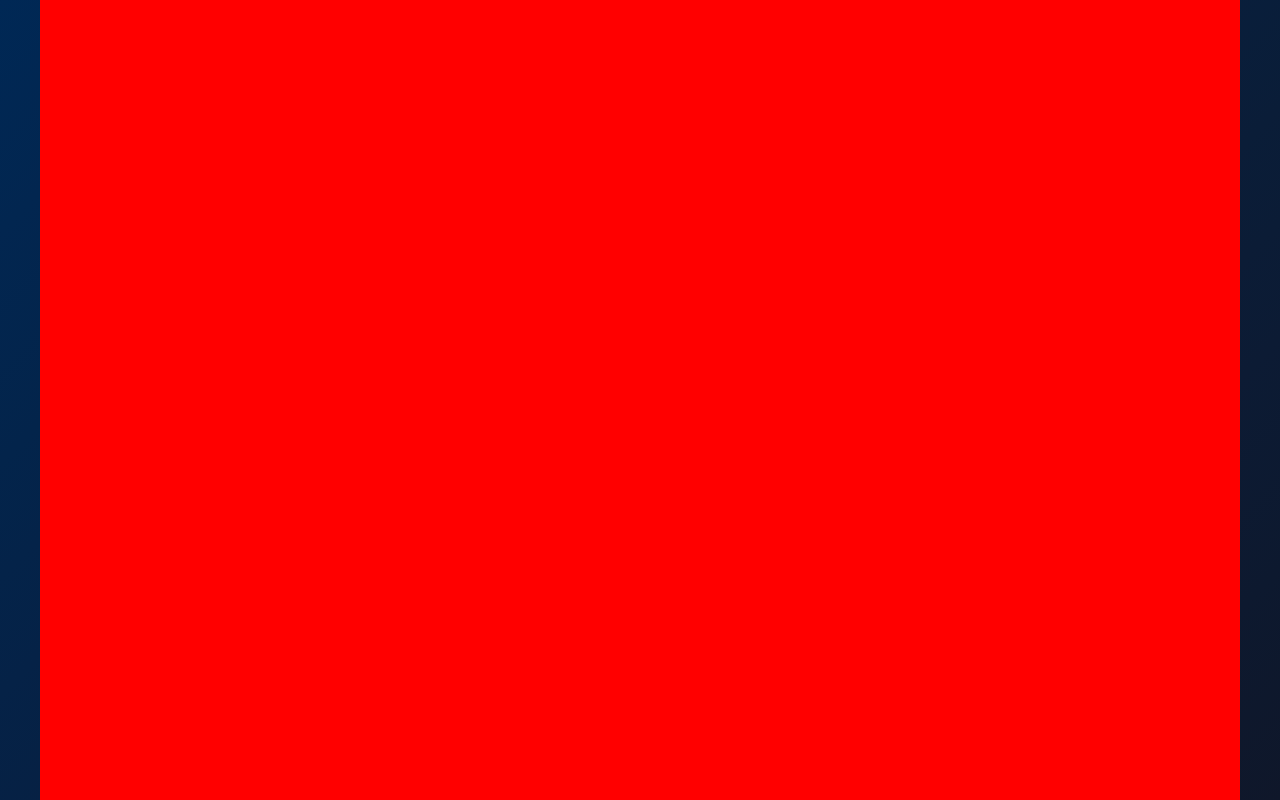
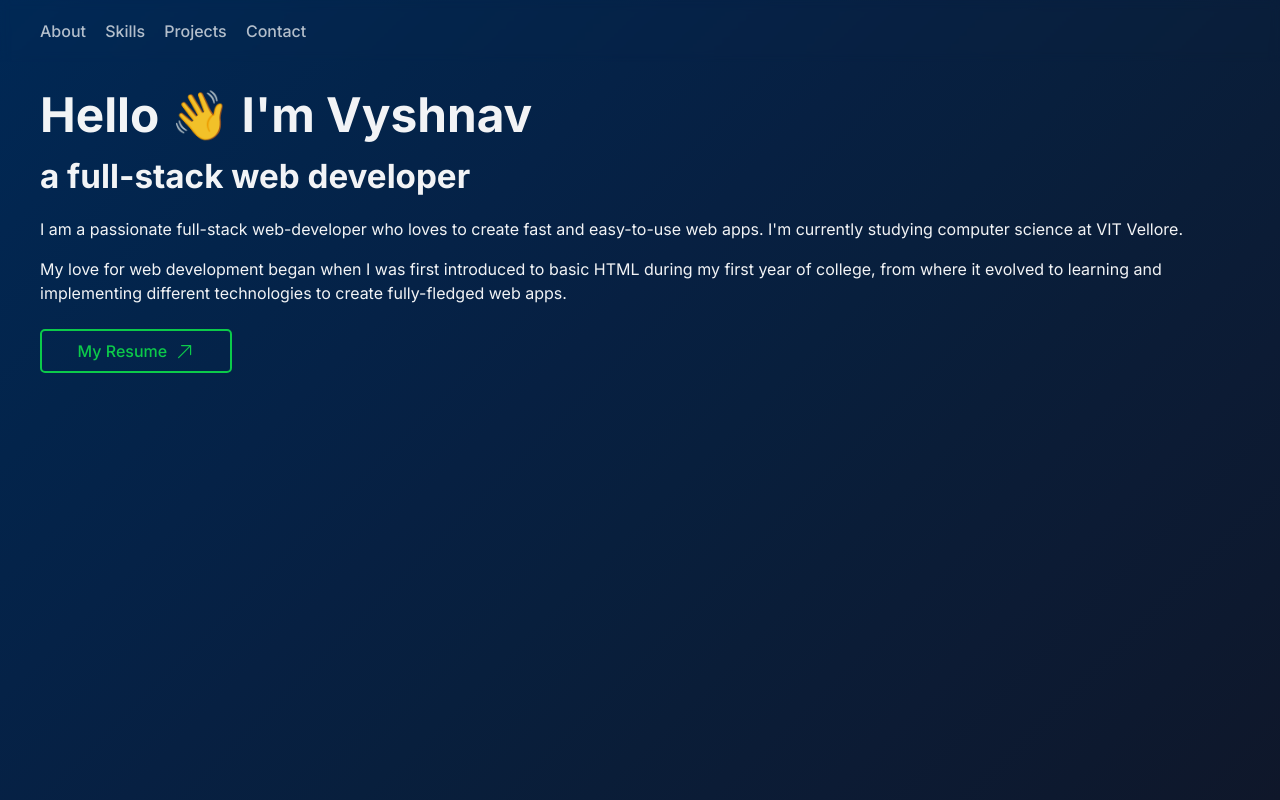
Before and after one commit to vyshnav856/portfolio, a React (Vite) app: page / in a window 1280 px wide. Built offline with nearby package versions, Linux system fonts and the light colour scheme.

Commit message:
created about section

```diff
--- a/src/App.css
+++ b/index.css
@@ -1,11 +1,18 @@
 :root {
 	--background-gradient: linear-gradient(-45deg, #0F172A, #0D192F, #0C1B34, #0A1D38, #081F3D, #072042, #052247, #03244B, #022650, #002855);
 	--text-color-1000: rgba(255, 255, 255, 1);
+	--text-color-950: rgba(255, 255, 255, 0.95);
 	--text-color-900: rgba(255, 255, 255, 0.9);
 	--text-color-800: rgba(255, 255, 255, 0.8);
 	--text-color-700: rgba(255, 255, 255, 0.7);
 	--text-color-600: rgba(255, 255, 255, 0.6);
 	--text-color-500: rgba(255, 255, 255, 0.5);
+
+	--heading-size-1: 2.986rem;
+	--heading-size-2: 2.488rem;
+	--heading-size-3: 2.074rem;
+	--heading-size-4: 1.728rem;
+	--heading-size-5: 1.44rem;
 }
 
 * {
@@ -14,30 +21,27 @@
 	box-sizing: border-box;
 }
 
-body {
-	width: 100dvw;
-	height: 100dvh;
-
-	background-image: var(--background-gradient);
-	background-repeat: no-repeat;
-	background-attachment: fixed;
-
-	font-family: "Inter", sans-serif;
-	color: var(--text-color-1000);
+a {
+	color: inherit;
+	text-decoration: none;
 }
 
-.responsive-container {
-	background-color: red;
-	min-height: 100dvh;
-	width: 1200px;
-	margin: 0 auto;
+ul {
+	list-style: none;
 }
 
+.s1, h1 {
+	font-size: 2.986rem;
+}
 
-/* Media queries */
+.s2, h2 {
+	font-size: 2.488rem;
+}
 
-@media all and (max-width: 720px) {
-	.responsive-container {
-		width: 700px;
-	}
+.s3, h3 {
+	font-size: 2.074rem;
 }
+
+.s4, h4 {
+	font-size: 1.728rem
+}
--- a/index.html
+++ b/index.html
@@ -6,6 +6,7 @@
 	<link rel="preconnect" href="https://fonts.googleapis.com">
 	<link rel="preconnect" href="https://fonts.gstatic.com" crossorigin>
 	<link href="https://fonts.googleapis.com/css2?family=Inter:wght@100..900&display=swap" rel="stylesheet">
+	<link rel="stylesheet" href="./index.css">
     <title>Vyshnav R</title>
   </head>
   <body>
--- /dev/null
+++ b/src/About.jsx
@@ -0,0 +1,15 @@
+import React from "react"
+import "./styles/About.css"
+
+export default function About() {
+	return (
+		<div className="about-container">
+			<h1 className="about-heading">Hello 👋 I'm Vyshnav</h1>
+			<h3 className="about-subheading">a full-stack web developer</h3>
+
+			<p className="intro-para">I am a passionate full-stack web-developer who loves to create fast and easy-to-use web apps. I'm currently studying computer science at VIT Vellore. </p>
+
+			<p className="intro-para-2">My love for web development began when I was first introduced to basic HTML during my first year of college, from where it evolved to learning and implementing different technologies to create fully-fledged web apps.</p>
+		</div>
+	)
+}
--- a/src/App.jsx
+++ b/src/App.jsx
@@ -1,11 +1,24 @@
 import React from "react"
+
 import Lorem from "./Lorem.jsx"
-import "./App.css"
+import Navbar from "./Navbar.jsx"
+import About from "./About.jsx"
+import Arrow from "./Arrow.jsx"
+
+import "./styles/App.css"
 
 export default function App() {
 	return (
 		<div className="responsive-container">
+			<div id="about"></div>
+			<Navbar />
+			<div className="spacer"></div>
+			<About />
 
+			<a className="resume-button" target="_blank" href="#">
+				My Resume
+				<Arrow className="arrow-svg-resume" />
+			</a>
 		</div>
 	)
 }
--- /dev/null
+++ b/src/Arrow.jsx
@@ -0,0 +1,8 @@
+import React from "react"
+
+export default function Arrow(props) {
+	return(
+	<svg xmlns="http://www.w3.org/2000/svg" viewBox="0 0 24 24" fill="currentColor" className={props.className}>
+	<path fillRule="evenodd" d="M8.25 3.75H19.5a.75.75 0 0 1 .75.75v11.25a.75.75 0 0 1-1.5 0V6.31L5.03 20.03a.75.75 0 0 1-1.06-1.06L17.69 5.25H8.25a.75.75 0 0 1 0-1.5Z" clipRule="evenodd" />
+	</svg>)
+}
--- /dev/null
+++ b/src/Navbar.jsx
@@ -0,0 +1,16 @@
+import React from "react"
+
+import "./styles/Navbar.css"
+
+export default function Navbar() {
+	return (
+		<div className="navbar-container">
+			<ul className="navbar-ul">
+				<li><a className="navbar-link" href="#about">About</a></li>
+				<li><a className="navbar-link" href="#skills">Skills</a></li>
+				<li><a className="navbar-link" href="#projects">Projects</a></li>
+				<li><a className="navbar-link" href="#contact">Contact</a></li>
+			</ul>
+		</div>
+	)
+}
--- /dev/null
+++ b/src/styles/About.css
@@ -0,0 +1,18 @@
+.intro-para {
+	margin-top: 1rem;
+	margin-bottom: 1rem;
+}
+
+.intro-para-2 {
+	margin-bottom: 1.5rem;
+}
+
+@media (max-width: 720px) {
+	.about-heading {
+		font-size: var(--heading-size-3);
+	}
+
+	.about-subheading {
+		font-size: var(--heading-size-5);
+	}
+}
--- /dev/null
+++ b/src/styles/App.css
@@ -0,0 +1,67 @@
+body {
+	width: 100dvw;
+	height: 100dvh;
+
+	background-image: var(--background-gradient);
+	background-repeat: no-repeat;
+	background-attachment: fixed;
+
+	font-family: "Inter", sans-serif;
+	color: var(--text-color-950);
+
+	line-height: 1.5;
+}
+
+.responsive-container {
+	min-height: 100dvh;
+	width: 1200px;
+	margin: 0 auto;
+}
+
+.spacer {
+	height: 5rem;
+}
+
+.resume-button {
+	display: flex;
+	align-items: center;
+	justify-content: center;
+	align-self: flex-start;
+	gap: 0.5rem;
+
+	color: #0CCA4A;
+	border: 2px solid #0CCA4A;
+	border-radius: 5px;
+	padding: 0.5rem 2rem;
+	font-weight: 500;
+
+	width: 12rem;
+
+	transition: color 0.2s, background-color 0.2s;
+}
+
+.arrow-svg-resume {
+	width: 1.2rem;
+	color: inherit;
+}
+
+.resume-button:hover {
+	color: var(--text-color-1000);
+	background-color: #0CCA4A;
+}
+
+@media (max-width: 1220px) {
+	.responsive-container {
+		width: 700px;
+	}
+}
+
+@media (max-width: 720px) {
+	.responsive-container {
+		width: 300px;
+	}
+
+	.spacer {
+		height: 4rem;
+	}
+}
--- /dev/null
+++ b/src/styles/Navbar.css
@@ -0,0 +1,46 @@
+.navbar-container {
+	position: fixed;
+	top: 0;
+	left: 0;
+	width: 100dvw;
+
+	display: flex;
+	align-items: center;
+	justify-content: center;
+
+	background-color: rgba(0, 0, 0, 0);
+	backdrop-filter: blur(5px);
+}
+
+.navbar-ul{
+	display: flex;
+	align-items: center;
+	justify-content: left;
+	gap: 1.2rem;
+
+	width: 1200px;
+	padding: 1.2rem 0;
+}
+
+.navbar-link {
+	font-weight: 500;
+	font-size: 1rem;
+	color: var(--text-color-700);
+	transition: color 0.2s;
+}
+
+.navbar-link:hover, .navbar-highlight {
+	color: var(--text-color-1000);
+}
+
+@media (max-width: 1220px) {
+	.navbar-ul {
+		width: 700px;
+	}
+}
+
+@media (max-width: 720px) {
+	.navbar-ul {
+		width: 300px;
+	}
+}
```
